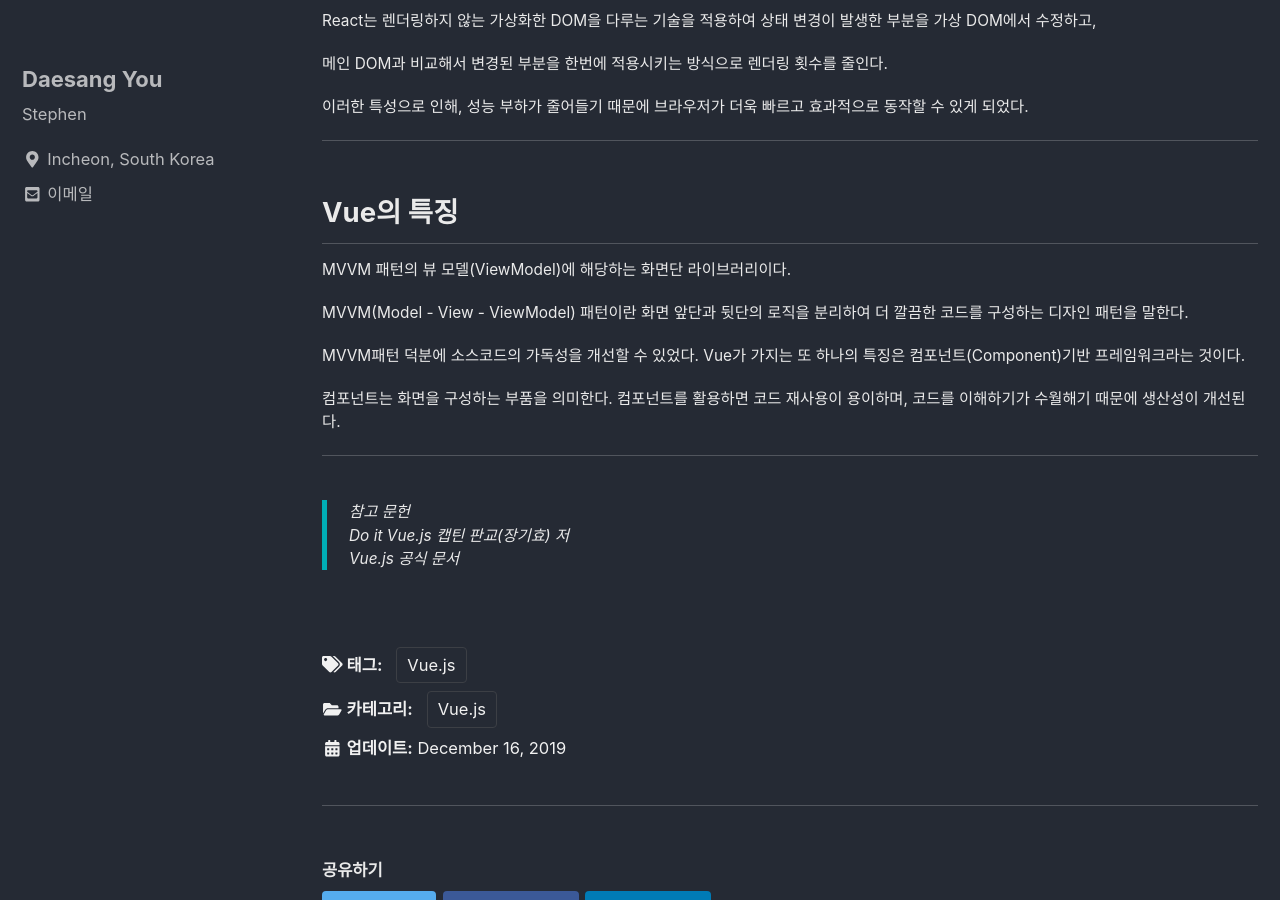
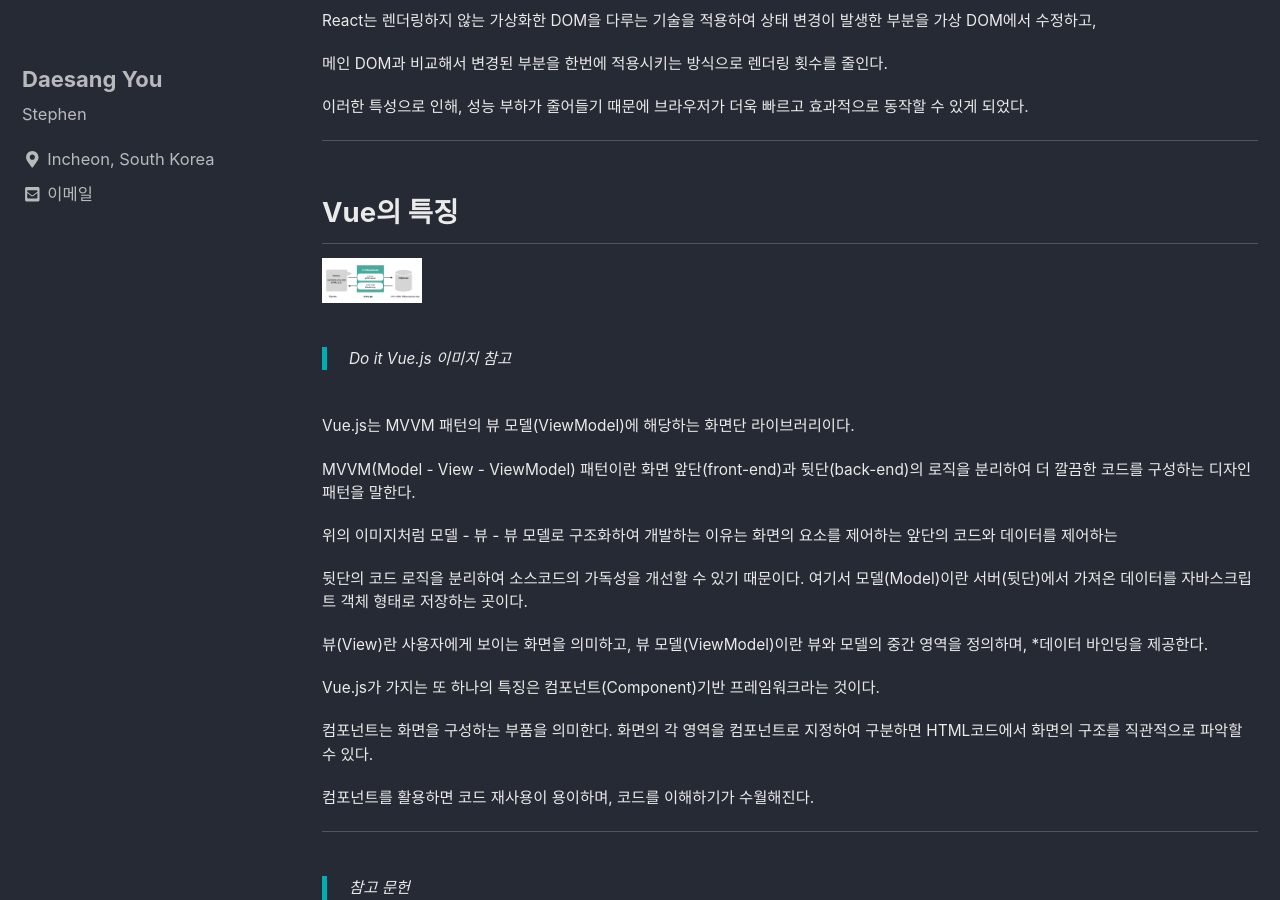
Before and after one commit to eotkd4791/eotkd4791.github.io, a Jekyll site: the page built from _posts/VueJS/2019-12-16-vue-01.md, in a window 1280 px wide and 900 px high, scrolled down 1309 px. Built offline with Jekyll 4.4.1, drawn with Linux system fonts in a browser that asks for light colours; cached includes are drawn as plain includes; comment, search, counter and statistics services are not loaded.

Commit message:
Add_MVVM.png_2019.12.19

```diff
--- a/_posts/VueJS/2019-12-16-vue-01.md
+++ b/_posts/VueJS/2019-12-16-vue-01.md
@@ -61,15 +61,25 @@ React는 렌더링하지 않는 가상화한 DOM을 다루는 기술을 적용
 
 ## Vue의 특징
 
-MVVM 패턴의 뷰 모델(ViewModel)에 해당하는 화면단 라이브러리이다.
+<img src="/assets/img/vue/MVVM.png" width="100px" height="100px"/>
 
-MVVM(Model - View - ViewModel) 패턴이란 화면 앞단과 뒷단의 로직을 분리하여 더 깔끔한 코드를 구성하는 디자인 패턴을 말한다.
+>Do it Vue.js 이미지 참고
 
-MVVM패턴 덕분에 소스코드의 가독성을 개선할 수 있었다. Vue가 가지는 또 하나의 특징은 컴포넌트(Component)기반 프레임워크라는 것이다.
+Vue.js는 MVVM 패턴의 뷰 모델(ViewModel)에 해당하는 화면단 라이브러리이다.
 
-컴포넌트는 화면을 구성하는 부품을 의미한다. 컴포넌트를 활용하면 코드 재사용이 용이하며, 코드를 이해하기가 수월해기 때문에 생산성이 개선된다.
+MVVM(Model - View - ViewModel) 패턴이란 화면 앞단(front-end)과 뒷단(back-end)의 로직을 분리하여 더 깔끔한 코드를 구성하는 디자인 패턴을 말한다.
 
+위의 이미지처럼 모델 - 뷰 - 뷰 모델로 구조화하여 개발하는 이유는 화면의 요소를 제어하는 앞단의 코드와 데이터를 제어하는
 
+뒷단의 코드 로직을 분리하여 소스코드의 가독성을 개선할 수 있기 때문이다. 여기서 모델(Model)이란 서버(뒷단)에서 가져온 데이터를 자바스크립트 객체 형태로 저장하는 곳이다.
+
+뷰(View)란 사용자에게 보이는 화면을 의미하고, 뷰 모델(ViewModel)이란 뷰와 모델의 중간 영역을 정의하며, *데이터 바인딩을 제공한다.
+
+Vue.js가 가지는 또 하나의 특징은 컴포넌트(Component)기반 프레임워크라는 것이다.
+
+컴포넌트는 화면을 구성하는 부품을 의미한다. 화면의 각 영역을 컴포넌트로 지정하여 구분하면 HTML코드에서 화면의 구조를 직관적으로 파악할 수 있다.
+
+컴포넌트를 활용하면 코드 재사용이 용이하며, 코드를 이해하기가 수월해진다.
 
 ---
 
```
Also changed, not shown: _posts/VueJS/2019-12-17-vue-02.md (+1 -0 lines), _posts/VueJS/2019-12-17-vue-03.md (+1 -0 lines), _posts/VueJS/2019-12-18-vue-04.md (+1 -0 lines), assets/img/vue/MVVM.png (added).
